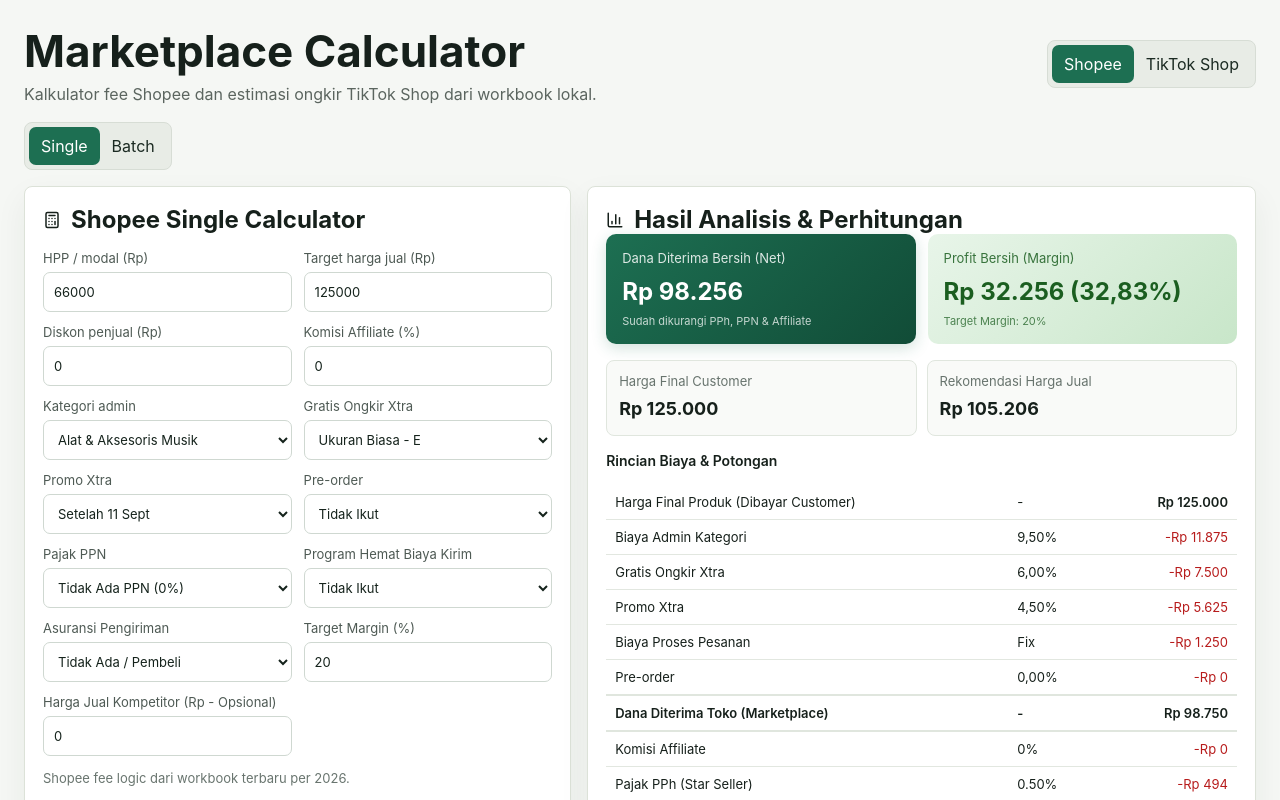
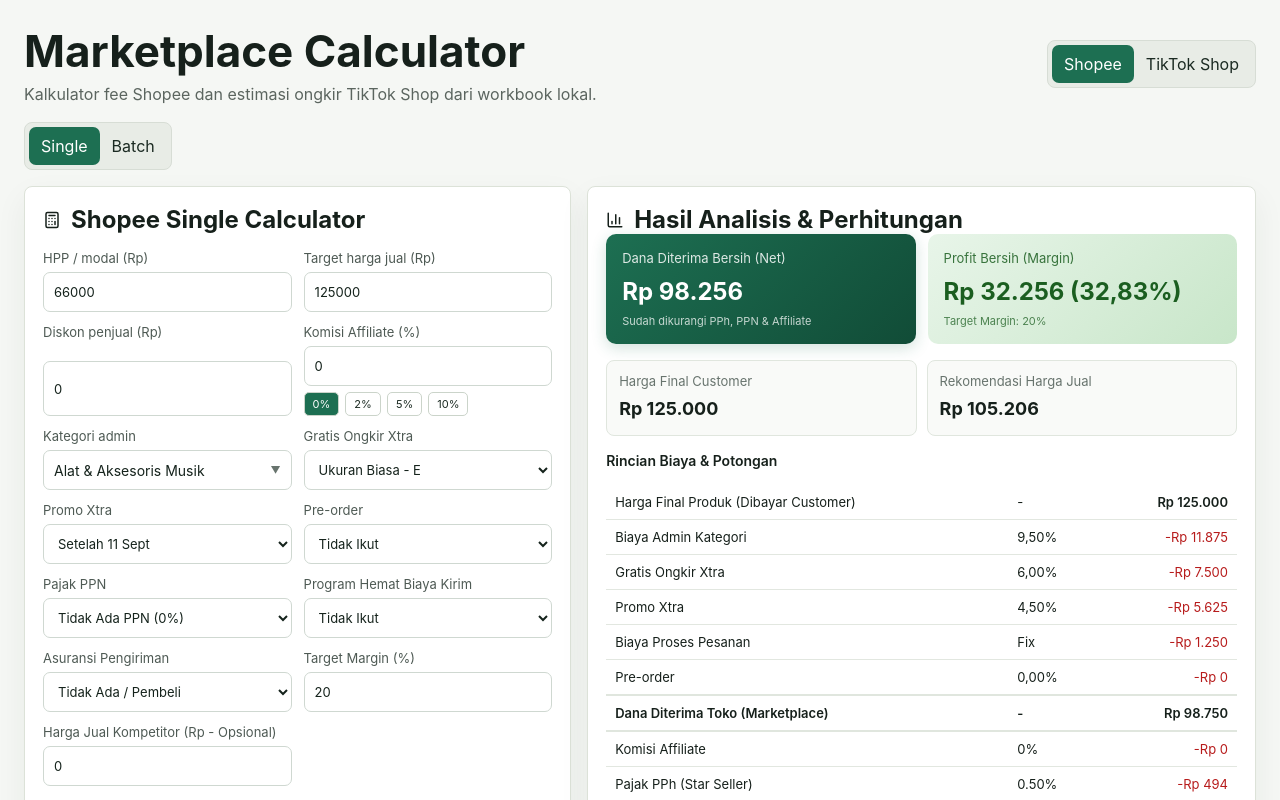
Before and after one commit to antoonio1012/calculator-site-marketplace, a React (Vite) app: page / in a window 1280 px wide. Shown: the top 800 px of the page. Built offline with nearby package versions, Linux system fonts and the light colour scheme.

Commit message:
feat: implement premium custom SearchableSelect for categories and add quick percentage buttons for affiliate rate

```diff
--- a/src/main.tsx
+++ b/src/main.tsx
@@ -94,7 +94,7 @@
   return <input type="number" value={value} step={step} onChange={(event) => onChange(toNumber(event.target.value))} />;
 }
 
-function SearchSelect({
+function SearchableSelect({
   value,
   onChange,
   options,
@@ -105,15 +105,130 @@
   options: string[];
   placeholder?: string;
 }) {
+  const [isOpen, setIsOpen] = React.useState(false);
+  const [search, setSearch] = React.useState("");
+  const containerRef = React.useRef<HTMLDivElement>(null);
+
+  React.useEffect(() => {
+    function handleClickOutside(event: MouseEvent) {
+      if (containerRef.current && !containerRef.current.contains(event.target as Node)) {
+        setIsOpen(false);
+      }
+    }
+    document.addEventListener("mousedown", handleClickOutside);
+    return () => document.removeEventListener("mousedown", handleClickOutside);
+  }, []);
+
+  const filtered = options.filter((opt) =>
+    opt.toLowerCase().includes(search.toLowerCase())
+  );
+
   return (
-    <>
-      <input list={`${placeholder ?? "list"}-options`} value={value} onChange={(event) => onChange(event.target.value)} />
-      <datalist id={`${placeholder ?? "list"}-options`}>
-        {options.map((option) => (
-          <option value={option} key={option} />
-        ))}
-      </datalist>
-    </>
+    <div ref={containerRef} className="searchable-select" style={{ position: "relative", width: "100%" }}>
+      <div
+        className="select-trigger"
+        onClick={() => {
+          setIsOpen(!isOpen);
+          setSearch("");
+        }}
+        style={{
+          display: "flex",
+          justifyContent: "space-between",
+          alignItems: "center",
+          border: "1px solid #cfd8d1",
+          borderRadius: "7px",
+          padding: "8px 10px",
+          background: "white",
+          cursor: "pointer",
+          minHeight: "40px",
+          fontSize: "14px",
+          boxSizing: "border-box"
+        }}
+      >
+        <span style={{ color: value ? "#15231c" : "#68746e", textOverflow: "ellipsis", overflow: "hidden", whiteSpace: "nowrap" }}>
+          {value || placeholder || "Pilih..."}
+        </span>
+        <span style={{ fontSize: "10px", color: "#68746e", marginLeft: "8px" }}>▼</span>
+      </div>
+
+      {isOpen && (
+        <div
+          className="select-dropdown"
+          style={{
+            position: "absolute",
+            top: "100%",
+            left: 0,
+            right: 0,
+            background: "white",
+            border: "1px solid #cfd8d1",
+            borderRadius: "7px",
+            marginTop: "4px",
+            boxShadow: "0 4px 12px rgba(0,0,0,0.1)",
+            zIndex: 1000,
+            maxHeight: "250px",
+            display: "flex",
+            flexDirection: "column"
+          }}
+        >
+          <input
+            type="text"
+            placeholder="Cari kategori..."
+            value={search}
+            onChange={(e) => setSearch(e.target.value)}
+            autoFocus
+            style={{
+              border: "none",
+              borderBottom: "1px solid #e2e7e0",
+              borderRadius: "7px 7px 0 0",
+              outline: "none",
+              padding: "10px",
+              minHeight: "36px",
+              width: "100%",
+              boxSizing: "border-box"
+            }}
+          />
+          <div
+            className="options-list"
+            style={{
+              overflowY: "auto",
+              maxHeight: "200px"
+            }}
+          >
+            {filtered.length > 0 ? (
+              filtered.map((opt) => (
+                <div
+                  key={opt}
+                  className="option-item"
+                  onClick={() => {
+                    onChange(opt);
+                    setIsOpen(false);
+                  }}
+                  style={{
+                    padding: "10px",
+                    cursor: "pointer",
+                    background: opt === value ? "#eef2ec" : "transparent",
+                    color: "#15231c",
+                    fontSize: "13px",
+                    borderBottom: "1px solid #f0f3ef",
+                    textAlign: "left"
+                  }}
+                  onMouseEnter={(e) => (e.currentTarget.style.background = "#f5f7f4")}
+                  onMouseLeave={(e) =>
+                    (e.currentTarget.style.background = opt === value ? "#eef2ec" : "transparent")
+                  }
+                >
+                  {opt}
+                </div>
+              ))
+            ) : (
+              <div style={{ padding: "10px", color: "#68746e", fontSize: "13px", textAlign: "left" }}>
+                Tidak ditemukan
+              </div>
+            )}
+          </div>
+        </div>
+      )}
+    </div>
   );
 }
 
@@ -152,16 +267,38 @@
             <NumberInput value={input.sellerDiscount} onChange={(value) => patch("sellerDiscount", value)} />
           </Field>
           <Field label="Komisi Affiliate (%)">
-            <NumberInput value={input.affiliateRate} step={0.1} onChange={(value) => patch("affiliateRate", value)} />
+            <div style={{ display: 'flex', flexDirection: 'column', gap: '6px', width: '100%' }}>
+              <NumberInput value={input.affiliateRate} step={0.1} onChange={(value) => patch("affiliateRate", value)} />
+              <div style={{ display: 'flex', gap: '6px', flexWrap: 'wrap' }}>
+                {[0, 2, 5, 10].map((pct) => (
+                  <button
+                    type="button"
+                    key={pct}
+                    onClick={() => patch("affiliateRate", pct)}
+                    style={{
+                      padding: '4px 8px',
+                      fontSize: '11px',
+                      borderRadius: '5px',
+                      border: '1px solid #cbd4ca',
+                      background: input.affiliateRate === pct ? '#1d6f52' : '#fff',
+                      color: input.affiliateRate === pct ? '#fff' : '#1b2a22',
+                      cursor: 'pointer',
+                      transition: 'all 0.15s ease'
+                    }}
+                  >
+                    {pct}%
+                  </button>
+                ))}
+              </div>
+            </div>
           </Field>
           <Field label="Kategori admin">
-            <select value={input.adminCategory} onChange={(event) => patch("adminCategory", event.target.value)}>
-              {shopeeAdminCategories.map((item) => (
-                <option value={item.name} key={item.name}>
-                  {item.name}
-                </option>
-              ))}
-            </select>
+            <SearchableSelect
+              value={input.adminCategory}
+              onChange={(value) => patch("adminCategory", value)}
+              options={shopeeAdminCategories.map((item) => item.name)}
+              placeholder="Cari kategori admin..."
+            />
           </Field>
           <Field label="Gratis Ongkir Xtra">
             <select value={input.freeShipping} onChange={(event) => patch("freeShipping", event.target.value)}>
```
